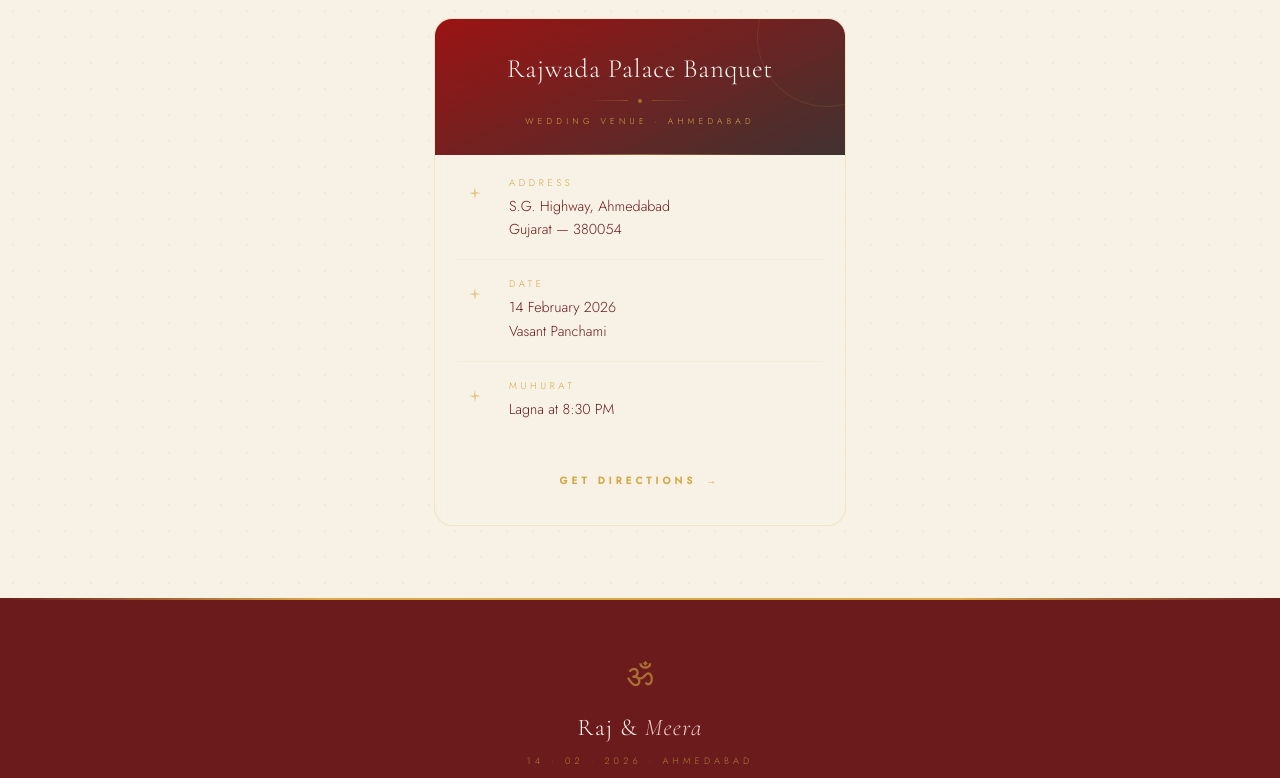
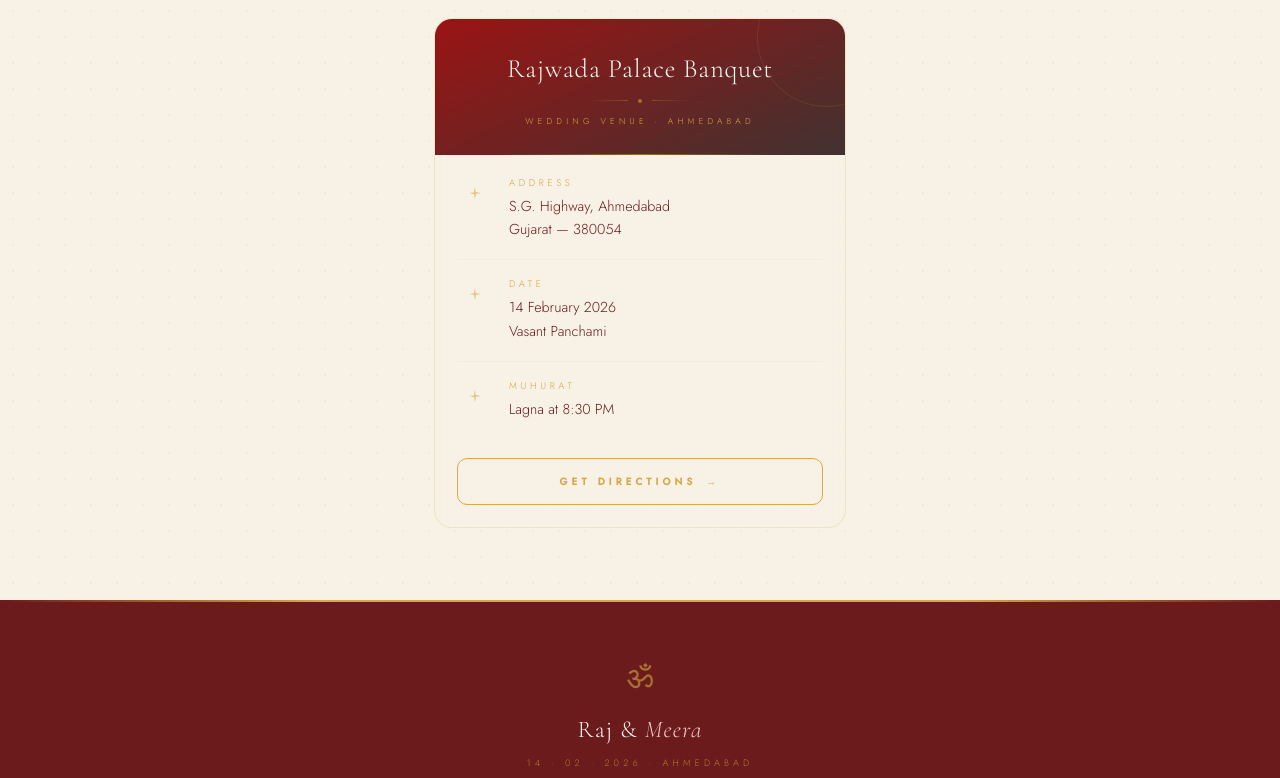
Before and after one commit to kevinbhojani2001/Marriage-Invitation, a plain HTML site: page index.html in a window 1280 px wide. Shown: the part 2895-3673 px from the top of the page. Drawn offline with nearby package versions, Linux system fonts and the light colour scheme.

Commit message:
Update index.html

```diff
--- a/index.html
+++ b/index.html
@@ -529,7 +529,8 @@ section { position: relative; }
   font-size: .62rem; letter-spacing: .42em; text-transform: uppercase;
   font-family: 'Jost', sans-serif; font-weight: 400;
   border-radius: 10px;
-  border: 1px solid var(--gold-it);
+  border: 1px solid;
+  border-color: #daa948;
   position: relative; overflow: hidden;
   transition: border-color .35s var(--ease-out), color .3s;
 }
```
